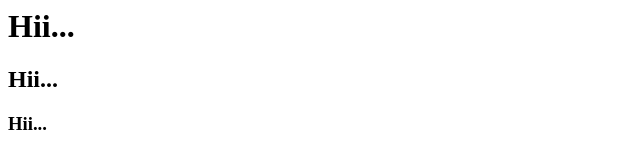
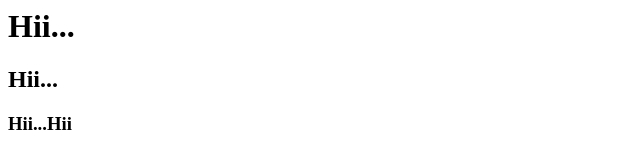
Before and after one commit to Pritesh041/Demo, a plain HTML site: page index.html in a window 1280 px wide. Shown: the full height of the page, 0-640 px from the left. Drawn offline with Linux system fonts and the light colour scheme.

Commit message:
Add hii.

```diff
--- a/index.html
+++ b/index.html
@@ -1,3 +1,3 @@
 <h1>Hii...</h1>
 <h2>Hii...</h2>
-<h3>Hii...</h3>
+<h3>Hii...Hii</h3>
```
